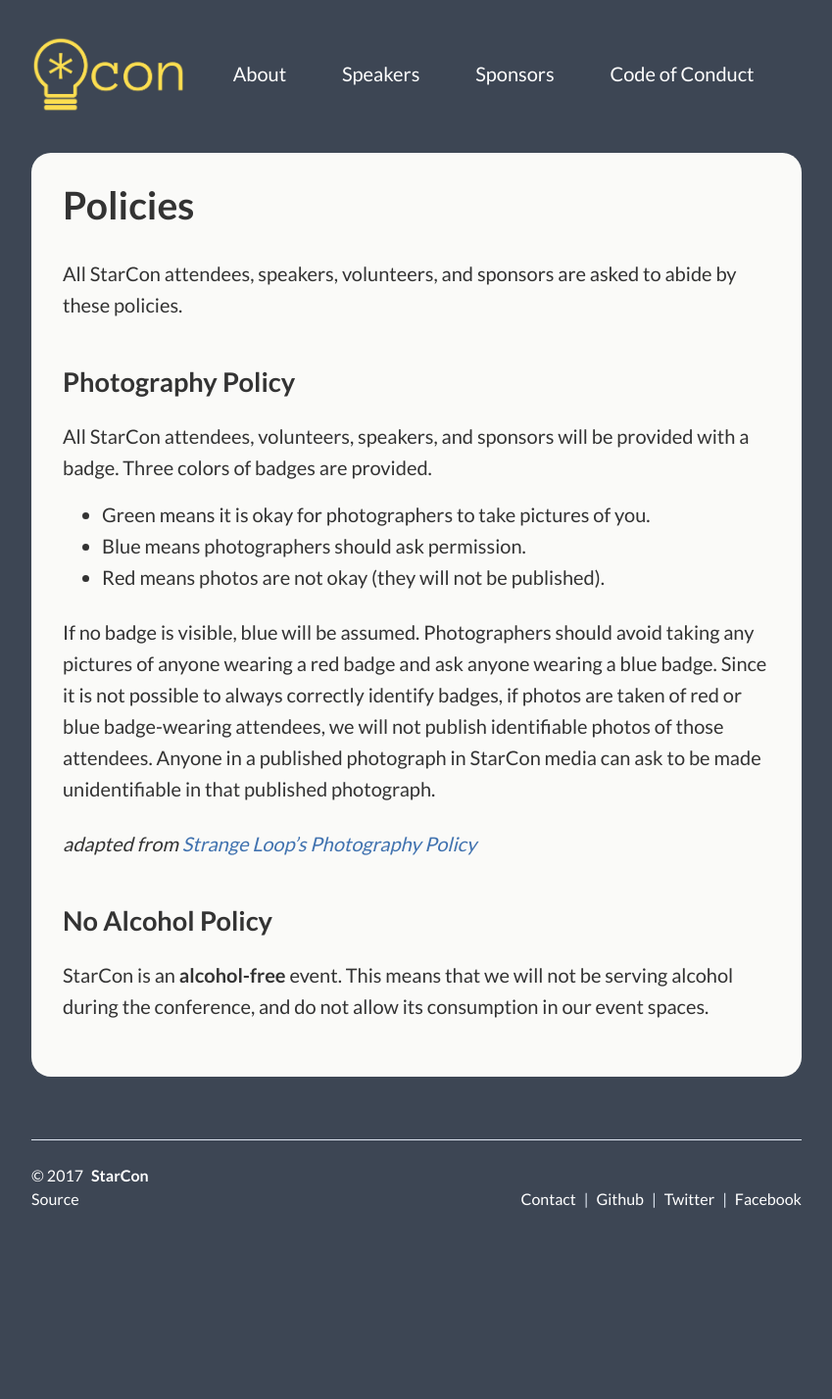
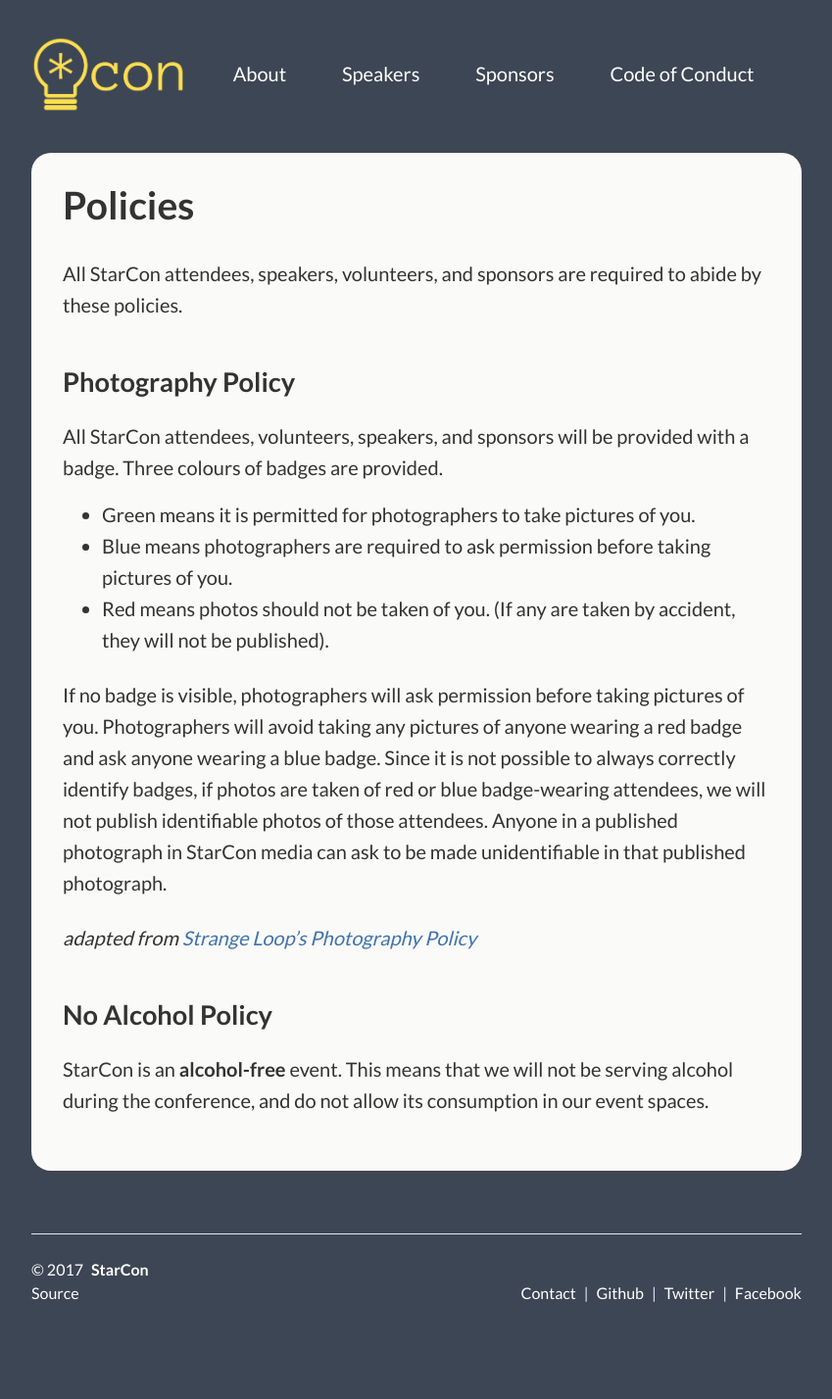
Before and after one commit to StarConKW/starconkw.github.io, a Jekyll site: the page built from _pages/policies.md, in a window 1280 px wide. Shown: the whole page at 98% size, without its empty margins (215-1064 px from the left). Built offline with Jekyll 4.4.1, drawn with Linux system fonts in a browser that asks for light colours; before the commit the page ends 1332 px from its top, so only the background shows below that.

Commit message:
tweaks to policies PR I forgot to push (#59)
* Create policies.md

* s/lanyard/badge

* add tweaks from code review

```diff
--- a/_pages/policies.md
+++ b/_pages/policies.md
@@ -5,17 +5,17 @@ subtitle: Policies
 permalink: /policies/
 ---
 
-All StarCon attendees, speakers, volunteers, and sponsors are asked to abide by these policies.
+All StarCon attendees, speakers, volunteers, and sponsors are required to abide by these policies.
 
 ## Photography Policy
 
-All StarCon attendees, volunteers, speakers, and sponsors will be provided with a badge. Three colors of badges are provided.
+All StarCon attendees, volunteers, speakers, and sponsors will be provided with a badge. Three colours of badges are provided.
 
-- Green means it is okay for photographers to take pictures of you.
-- Blue means photographers should ask permission.
-- Red means photos are not okay (they will not be published).
+- Green means it is permitted for photographers to take pictures of you.
+- Blue means photographers are required to ask permission before taking pictures of you.
+- Red means photos should not be taken of you. (If any are taken by accident, they will not be published).
 
-If no badge is visible, blue will be assumed. Photographers should avoid taking any pictures of anyone wearing a red badge and ask anyone wearing a blue badge. Since it is not possible to always correctly identify badges, if photos are taken of red or blue badge-wearing attendees, we will not publish identifiable photos of those attendees. Anyone in a published photograph in StarCon media can ask to be made unidentifiable in that published photograph.
+If no badge is visible, photographers will ask permission before taking pictures of you. Photographers will avoid taking any pictures of anyone wearing a red badge and ask anyone wearing a blue badge. Since it is not possible to always correctly identify badges, if photos are taken of red or blue badge-wearing attendees, we will not publish identifiable photos of those attendees. Anyone in a published photograph in StarCon media can ask to be made unidentifiable in that published photograph.
 
 *adapted from [Strange Loop's Photography Policy](https://www.thestrangeloop.com/policies.html)*
 
```
Also changed, not shown: index.md (+4 -0 lines).
